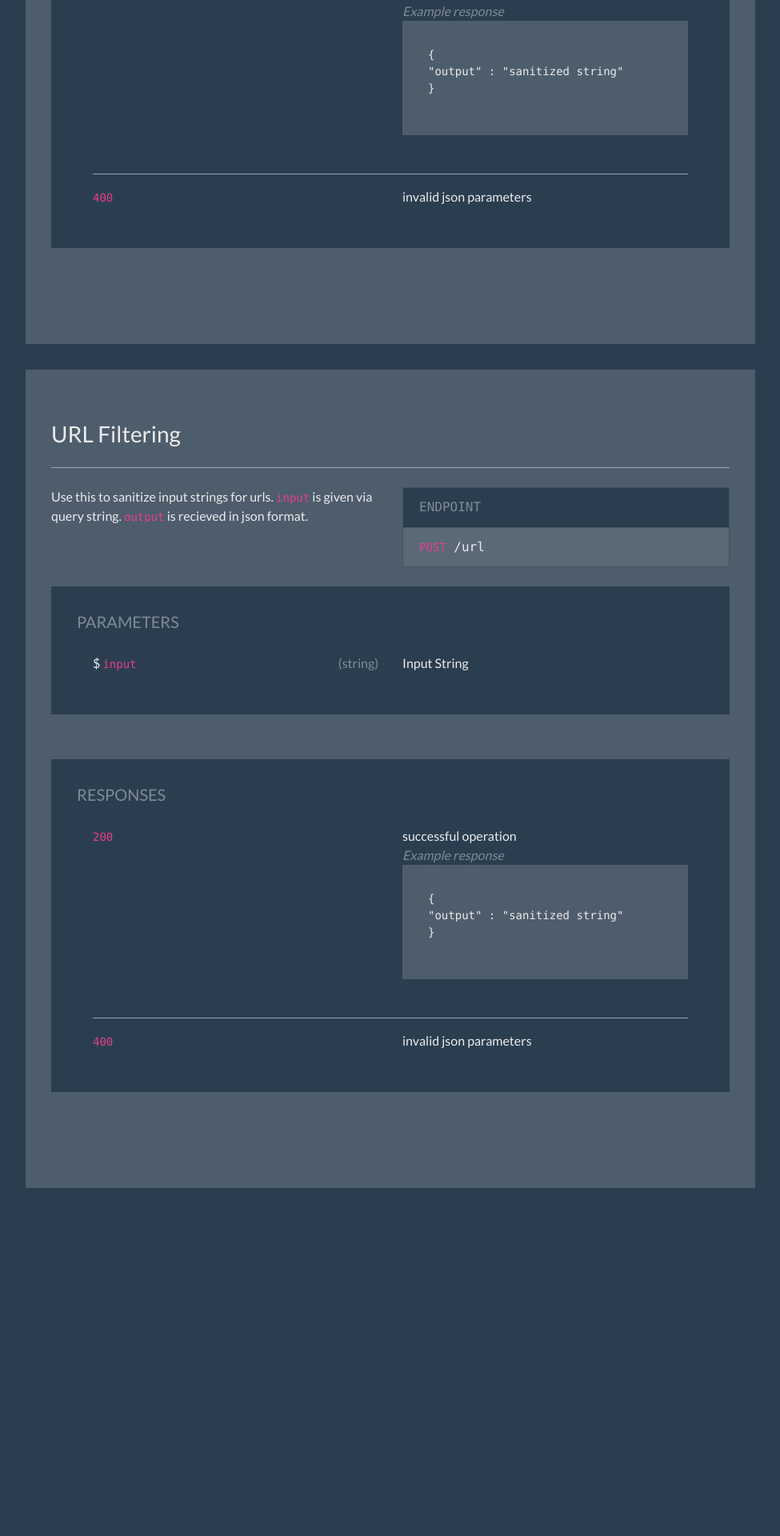
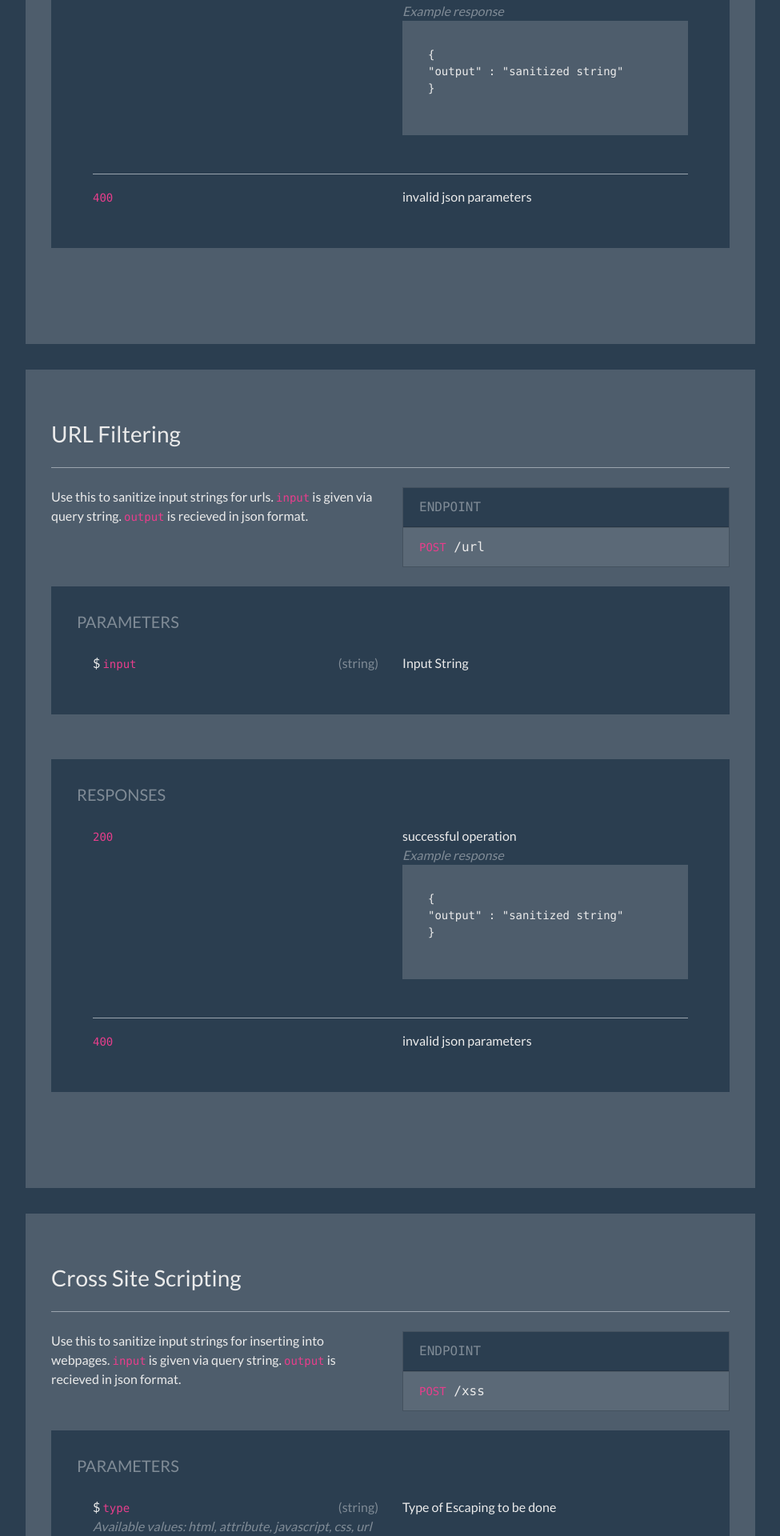
Before and after one commit to DevangJ/api, a Flask app: page /home in a window 1280 px wide. Shown: the part 2040-3960 px from the top of the page at 80% size, without its empty margins (288-1263 px from the left). Before the commit the page ends 3525 px from the top, so only its background shows below. Run offline with Flask 2, Linux system fonts and the light colour scheme; some libraries are stand-ins or nearby versions.

Commit message:
update 23-7-19

```diff
--- a/static/css/main.css
+++ b/static/css/main.css
@@ -41,6 +41,23 @@
     transition: all 0.4s;
   }
 
+  #sidebar {
+    position: fixed;
+    width: 150px;
+    overflow-y: scroll;
+    top: 0;
+    bottom: 0;
+  }
+
+  #sidebar {
+    -ms-overflow-style: none;  // IE 10+
+    overflow: -moz-scrollbars-none;  // Firefox
+  }
+
+  #sidebar::-webkit-scrollbar {
+    display:none; //Safari aand Chrome
+  }
+
   /* for toggle behavior */
 
   #sidebar.active {
--- a/static/js/main.js
+++ b/static/js/main.js
@@ -26,6 +26,7 @@ var lastId,
 
 // Bind click handler to menu items for fancy scroll animation
 menuItems.click(function(e){
+  // to close sidebar in mobile screens
   if($('#sidebar').hasClass('active')){
     $('#sidebar').removeClass('active');
   }
@@ -36,6 +37,8 @@ menuItems.click(function(e){
   }, 300);
   e.preventDefault();
 });
+
+
 
 function scrollHighlighting(){
   // Get container scroll position
@@ -56,10 +59,30 @@ function scrollHighlighting(){
       menuItems
         .removeClass("bg-light")
         .filter("[href='#"+id+"']").addClass("bg-light");
+// test
+        // function(e){
+          var tmp = menuItems.filter("[href='#"+id+"']"),
+          toe = tmp.offset().top,
+          boe = tmp.offset().top + tmp.outerHeight(),
+          bos = $(window).scrollTop() + $(window).innerHeight(),
+          tos = $(window).scrollTop();
+      if (!((bos > toe) && (tos < boe))){
+        offsetMenuActive = tmp.offset().top;
+        console.log(offsetMenuActive);
+        $('#sidebar').animate({
+          scrollTop: offsetMenuActive
+      }, 300);
+      }
+      // e.preventDefault();
+      // }
+
+      //test ends
+
       url = $(location).attr("href");
       if (url.indexOf("#") != -1){
         url = url.slice(0, url.indexOf('#'))
       }
+      // console.log(scrollItems)
       history.pushState("","" ,url+"#"+id);
   }
 }
--- a/templates/index.html
+++ b/templates/index.html
@@ -18,7 +18,7 @@
         <!-- LOGO <img src="/static/img/logo.png" alt="..." width="65" class="mr-3 rounded-circle img-thumbnail shadow-sm"> -->
         <div class="media-body">
           <h4 class="m-0">API</h4>
-          <p class="font-weight-light text-muted mb-0"><tt>[Version 0.0.1]</tt></p>
+          <p class="font-weight-light text-muted mb-0 text-monospace">[Version 0.0.1]</p>
         </div>
       </div>
     </div>
@@ -78,6 +78,26 @@
             </li>
             <li class="nav-item">
               <a href="#urlresponses" class="nav-link text-dark">
+                <i class="mr-4"></i>
+                Responses
+              </a>
+            </li>
+          </ul>
+        </li>
+        <li class="nav-item">
+          <a href="#crosssitescripting" class="nav-link text-dark">
+            <i class="mr-2"></i>
+            Cross Site Scripting
+          </a>
+          <ul class="nav flex-column bg-white mb-0">
+            <li class="nav-item">
+              <a href="#xssparameters" class="nav-link text-dark">
+                <i class="mr-4"></i>
+                Parameters
+              </a>
+            </li>
+            <li class="nav-item">
+              <a href="#xssresponses" class="nav-link text-dark">
                 <i class="mr-4"></i>
                 Responses
               </a>
@@ -331,6 +351,97 @@
                     <span class="font-italic text-muted">Example response</span><br>
                     <div class="jumbotron" style="padding: 32px;">
                       <pre>
+                        {
+                          "output" : "sanitized string"
+                        }
+                      </pre>
+
+                    </div>
+                  </div>
+                </div>
+                <hr>
+                <div class="row">
+                  <div class="col-md-6">
+                    <code>400</code>
+                  </div>
+                  <div class="col-md-6">
+                    invalid json parameters<br>
+                  </div>
+                </div>
+              </div>
+            </div>
+          </div>
+        </div>
+        <br>
+    </div>
+    <div class="jumbotron" id="crosssitescripting">
+      <h3>
+        Cross Site Scripting
+      </h3>
+      <hr class="my-4">
+      <div class="row">
+        <div class="col-md-6">
+          <p>
+            Use this to sanitize input strings for inserting into webpages. <code>input</code> is given via query string. <code>output</code> is recieved in json format.
+          </p>
+        </div>
+        <div class="col-md-6">
+          <div class="card text-monospace">
+            <div class="card-header text-muted" style="background-color: #2B3E50">
+              ENDPOINT
+            </div>
+            <div class="card-footer">
+              <code>POST</code> /xss
+            </div>
+          </div>
+        </div>
+      </div>
+      <br>
+      <div class="jumbotron" style="background-color: #2B3E50; padding: 32px;" id="xssparameters">
+        <h5 class="text-muted" style="background-color: #2B3E50">
+          PARAMETERS
+        </h5>
+        <div class="row">
+          <div class="col-md-12">
+            <div class="card-body">
+              <div class="row">
+                <div class="col-md-6">
+                  $ <code>type</code><span class="text-muted float-right">(string)</span><br>
+                  <span class="font-italic text-muted">Available values: html, attribute, javascript, css, url</span>
+                </div>
+                <div class="col-md-6">
+                  Type of Escaping to be done<br>
+                </div>
+              </div>
+              <div class="row">
+                <div class="col-md-6">
+                  $ <code>input</code><span class="text-muted float-right">(string)</span>
+                </div>
+                <div class="col-md-6">
+                  Input String<br>
+                </div>
+              </div>
+            </div>
+          </div>
+        </div>
+      </div>
+      <br>
+      <div class="jumbotron" style="background-color: #2B3E50; padding: 32px;" id="xssresponses">
+        <h5 class="text-muted">
+          RESPONSES
+        </h5>
+        <div class="row">
+          <div class="col-md-12">
+            <div class="card-body">
+                <div class="row">
+                  <div class="col-md-6">
+                    <code>200</code>
+                  </div>
+                  <div class="col-md-6">
+                    successful operation<br>
+                    <span class="font-italic text-muted">Example response</span><br>
+                    <div class="jumbotron" style="padding: 32px;">
+                      <pre>
                           {
                             "output" : "sanitized string"
                           }
```
